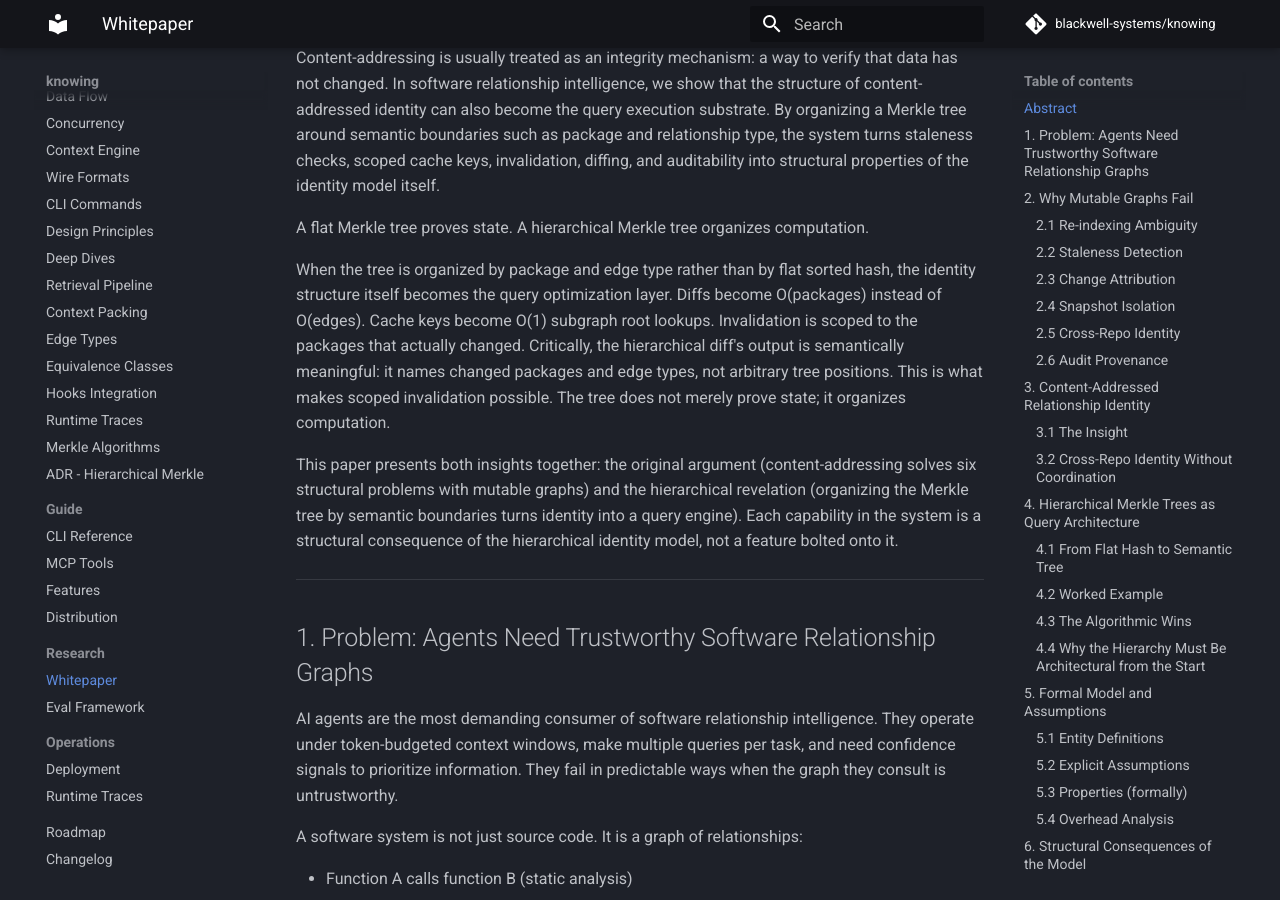
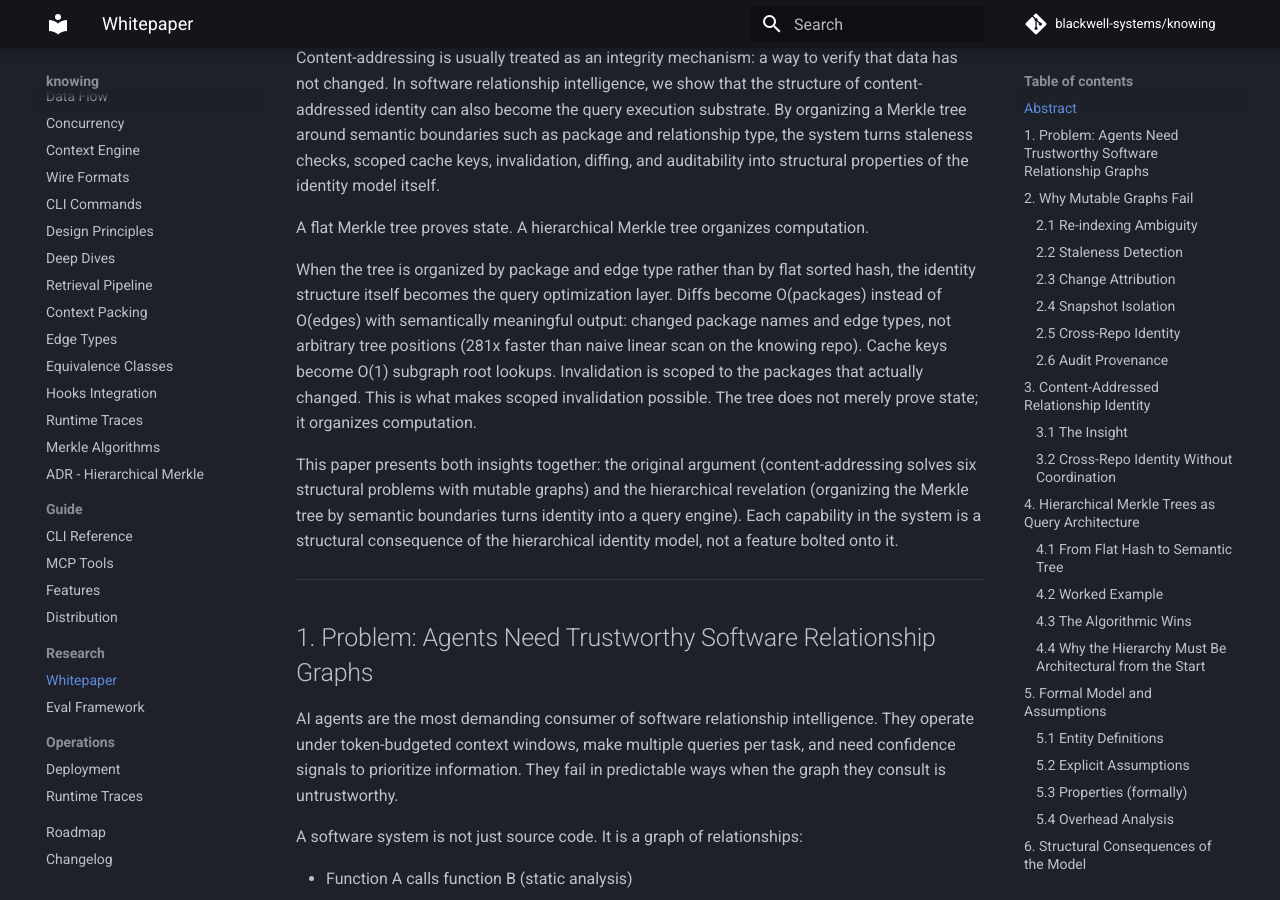
Before and after one commit to blackwell-systems/knowing, an MkDocs documentation site: the page built from docs/research/whitepaper.md, in a window 1280 px wide and 900 px high, scrolled down 360 px. Built offline with MkDocs 1.6.1 and Material for MkDocs 9.7.7, drawn with Linux system fonts in a browser that asks for light colours; comment, search, counter and statistics services are not loaded; some of the changed text lies outside the part shown.

Commit message:
docs: final whitepaper fixes from second peer review
1. Propagate 19x expected value to conclusion and §6.5
2. Disambiguate 42ns (root comparison) from 93x (warm retrieval)
3. §9.1: 'community membership' -> 'package membership' (implemented)
4. Abstract/conclusion: lead with semantic output, demote 281x/517x
   to parenthetical

Paper now states one consistent number throughout and leads with the
defensible claim (semantically meaningful output) rather than the
strawman comparison.

```diff
--- a/docs/research/whitepaper.md
+++ b/docs/research/whitepaper.md
@@ -10,7 +10,7 @@ Content-addressing is usually treated as an integrity mechanism: a way to verify
 
 A flat Merkle tree proves state. A hierarchical Merkle tree organizes computation.
 
-When the tree is organized by package and edge type rather than by flat sorted hash, the identity structure itself becomes the query optimization layer. Diffs become O(packages) instead of O(edges). Cache keys become O(1) subgraph root lookups. Invalidation is scoped to the packages that actually changed. Critically, the hierarchical diff's output is semantically meaningful: it names changed packages and edge types, not arbitrary tree positions. This is what makes scoped invalidation possible. The tree does not merely prove state; it organizes computation.
+When the tree is organized by package and edge type rather than by flat sorted hash, the identity structure itself becomes the query optimization layer. Diffs become O(packages) instead of O(edges) with semantically meaningful output: changed package names and edge types, not arbitrary tree positions (281x faster than naive linear scan on the knowing repo). Cache keys become O(1) subgraph root lookups. Invalidation is scoped to the packages that actually changed. This is what makes scoped invalidation possible. The tree does not merely prove state; it organizes computation.
 
 This paper presents both insights together: the original argument (content-addressing solves six structural problems with mutable graphs) and the hierarchical revelation (organizing the Merkle tree by semantic boundaries turns identity into a query engine). Each capability in the system is a structural consequence of the hierarchical identity model, not a feature bolted onto it.
 
@@ -533,7 +533,7 @@ With content-addressing, feedback is keyed on the symbol's hash: `SHA-256("node\
 
 **Validity verification.** Feedback recorded at snapshot S is valid as long as the symbol still exists in the current graph with the same hash. One lookup confirms or invalidates. No "is this feedback still relevant?" heuristic.
 
-**Temporal provenance.** "When was this feedback recorded, and was the symbol in the same architectural context?" Walk the snapshot chain to the recording point, verify the symbol's community membership. The chain makes this a lookup, not a guess.
+**Temporal provenance.** "When was this feedback recorded, and was the symbol in the same architectural context?" Walk the snapshot chain to the recording point, verify the symbol's package membership. The chain makes this a lookup, not a guess.
 
 ### 9.2 Community-Scoped Learning *(Planned)*
 
@@ -625,7 +625,7 @@ Every mutable-graph approach to software relationship intelligence is fighting a
 
 The original content-addressing insight (hash everything, use the hash as identity) solves the first six requirements. The hierarchical Merkle revelation solves the last: by organizing the tree to match the semantic structure of the codebase, the identity structure becomes the query optimization layer. Diffs are O(packages). Cache keys are O(1). Invalidation is scoped. The tree proves state and organizes computation simultaneously.
 
-Build time for the hierarchical tree is comparable to flat construction (3.47ms vs 6.03ms for the knowing repo, actually faster due to smaller per-group sorts). The operational complexity of maintaining intermediate roots is offset by the query-time benefits at scale. The speedups are significant: up to 93x for cached queries (warm path), 281x for diffs vs flat linear scan on the live graph, 517x at 100K synthetic edges.
+Build time for the hierarchical tree is comparable to flat construction (3.47ms vs 6.03ms for the knowing repo, actually faster due to smaller per-group sorts). The operational complexity of maintaining intermediate roots is offset by the query-time benefits at scale. The speedups are significant: O(packages) diff with semantically meaningful output (changed package names, edge types), enabling scoped invalidation and cache-key derivation (281x faster than flat linear scan on the live graph; 517x at 100K synthetic edges); up to 93x on the warm path, approximately 19x expected at realistic hit rates.
 
 These properties hold under the assumptions stated in Section 5.2. The limitations in Section 10 are real and must be addressed as core infrastructure, not afterthoughts. Canonicalization is not a detail; it is a precondition. Deterministic extractors are not optional; they are required for Property 1 to hold.
 
```
Also changed, not shown: other parts of docs/research/whitepaper.md (+1 -1 lines).
